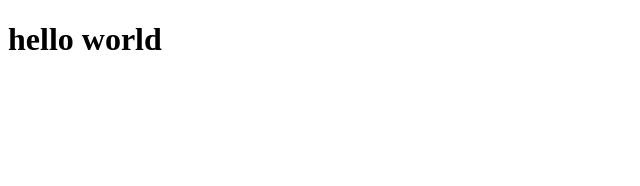
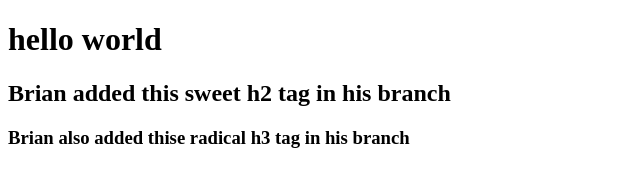
Before and after one commit to bdr888/github-collaboration-practice, a plain HTML site: page index.html in a window 1280 px wide. Shown: the whole page, without its empty margins (0-640 px from the left). Drawn offline with Linux system fonts and the light colour scheme.

Commit message:
added h1 and h2 tags to index on my branch in step 6 and 7

```diff
--- a/index.html
+++ b/index.html
@@ -5,6 +5,8 @@
 </head>
 <body>
 <h1>hello world</h1>
+<h2>Brian added this sweet h2 tag in his branch</h2>
+<h3>Brian also added thise radical h3 tag in his branch</h3>
 
 </body>
 </html>
```
